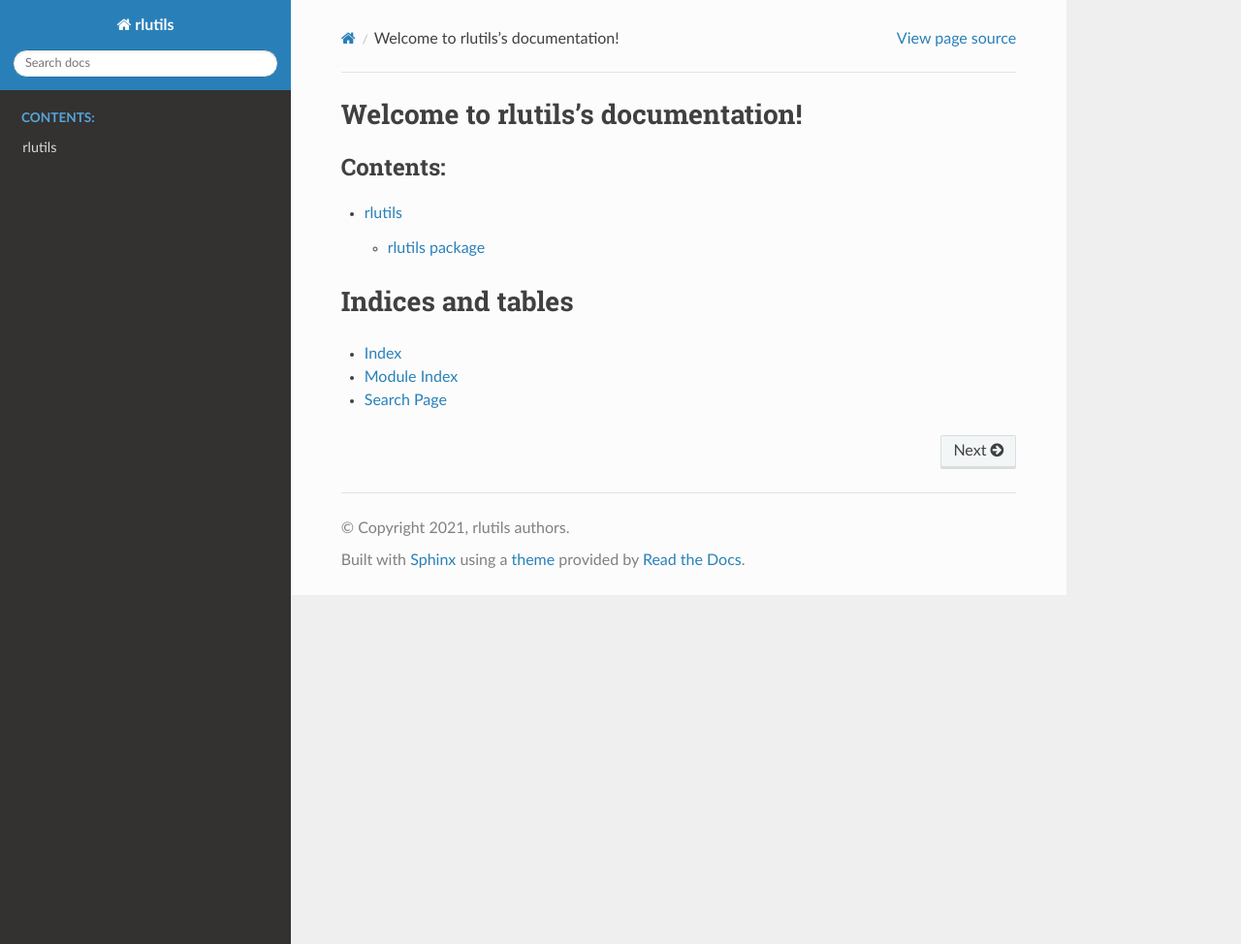
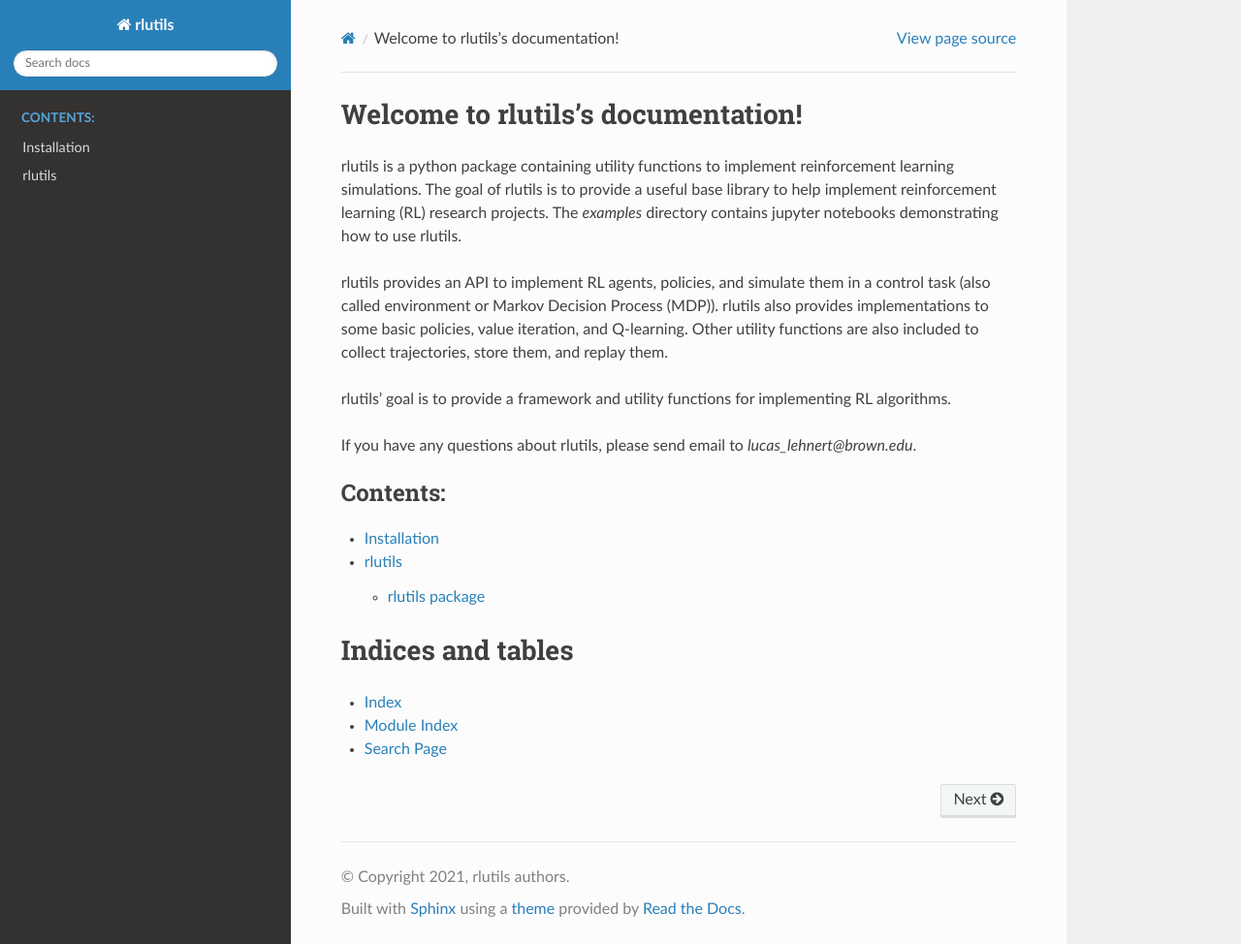
Before and after one commit to lucaslehnert/rlutils, a Sphinx documentation site: the page built from docs/source/index.rst, in a window 1280 px wide and 974 px high. Shown: the whole window at 97% size. Built offline with Sphinx 7.4.7 and the Read the Docs theme 2.0.0, drawn with Linux system fonts in a browser that asks for light colours; pages that are not in the unit, such as notebooks, are missing from menus.

Commit message:
updated docs and added installation file

```diff
--- a/docs/source/conf.py
+++ b/docs/source/conf.py
@@ -29,8 +29,10 @@ author = 'rlutils authors'
 # ones.
 extensions = [
     'sphinx.ext.autodoc',
-    'nbsphinx',
-    'sphinx.ext.mathjax'
+    'sphinx.ext.mathjax',
+    'sphinx.ext.viewcode',
+    'sphinx.ext.githubpages',
+    'nbsphinx'
 ]
 
 # Add any paths that contain templates here, relative to this directory.
--- a/docs/source/index.rst
+++ b/docs/source/index.rst
@@ -6,12 +6,31 @@
 Welcome to rlutils's documentation!
 ===================================
 
+rlutils is a python package containing utility functions to implement
+reinforcement learning simulations.  The goal of rlutils is to provide a useful
+base library to help implement reinforcement learning (RL) research projects.
+The `examples` directory contains jupyter notebooks demonstrating how to use
+rlutils.
+
+rlutils provides an API to implement RL agents, policies, and simulate them in a
+control task (also called environment or Markov Decision Process (MDP)). rlutils
+also provides implementations to some basic policies, value iteration, and
+Q-learning. Other utility functions are also included to collect trajectories,
+store them, and replay them.
+
+rlutils' goal is to provide a framework and utility functions for implementing
+RL algorithms.
+
+If you have any questions about rlutils, please send email to
+`lucas_lehnert@brown.edu`.
+
 .. toctree::
    :maxdepth: 2
    :caption: Contents:
 
    example_q_learning
    example_value_iteration
+   install
    modules
 
 
```
Also changed, not shown: docs/source/install.rst (added, +19 -0 lines).
